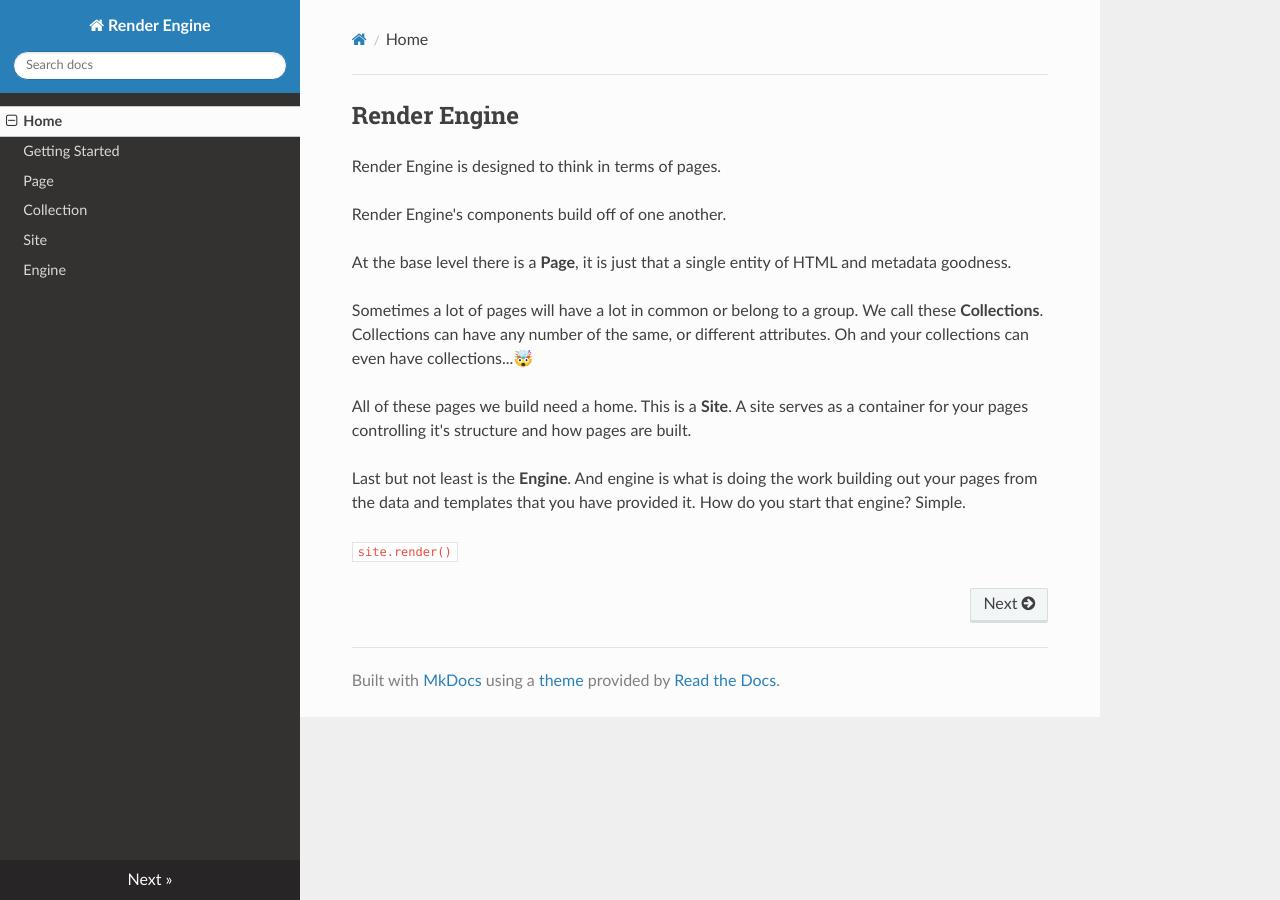
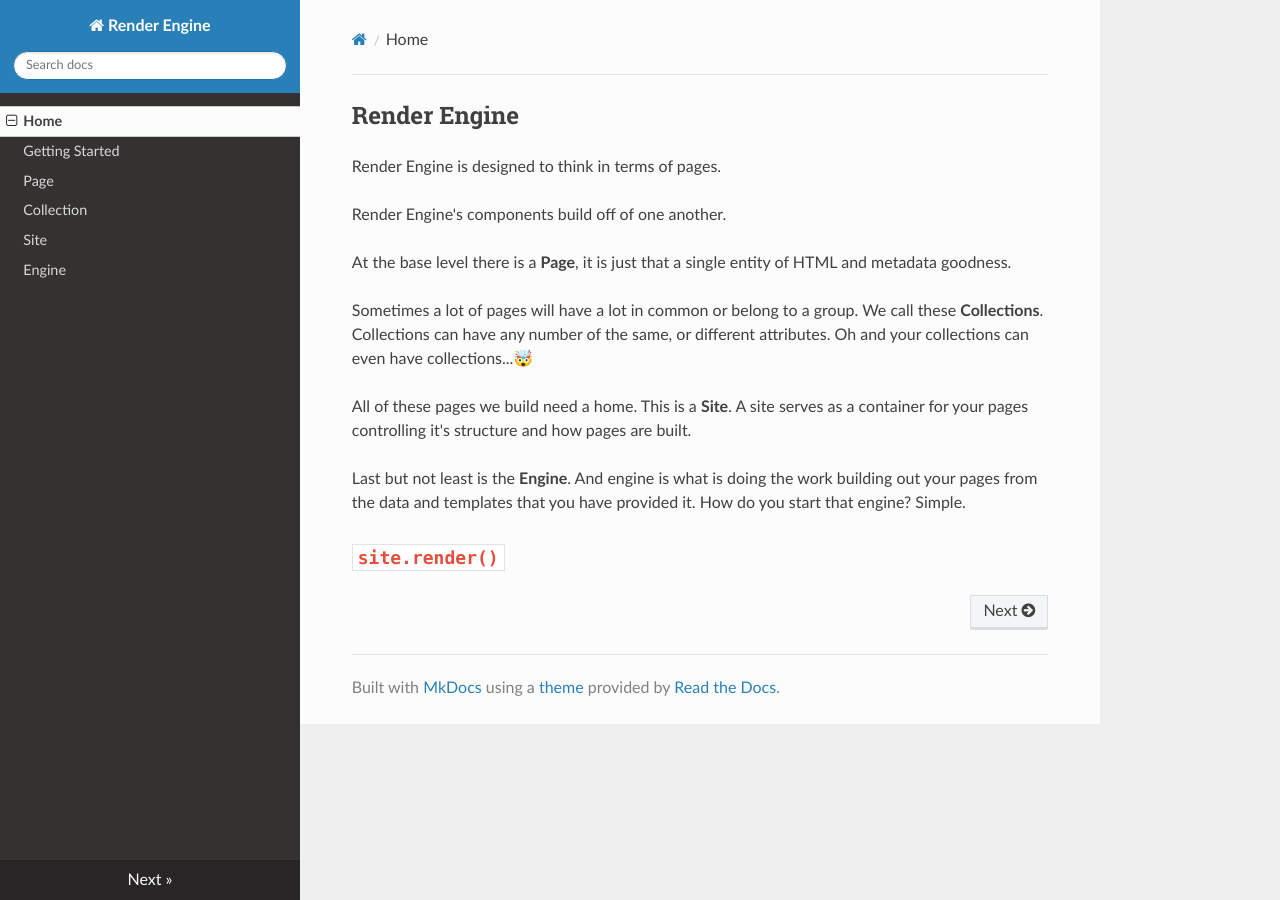
Before and after one commit to render-engine/render-engine, an MkDocs documentation site: the page built from docs/index.md, in a window 1280 px wide. Built offline with MkDocs 1.6.1, drawn with Linux system fonts in a browser that asks for light colours; nearby versions of some CDN libraries.

```diff
--- a/docs/index.md
+++ b/docs/index.md
@@ -13,4 +13,4 @@ All of these pages we build need a home. This is a **Site**. A site serves as a
 
 Last but not least is the **Engine**. And engine is what is doing the work building out your pages from the data and templates that you have provided it. How do you start that engine? Simple.
 
-`site.render()`
+## `site.render()`
```
